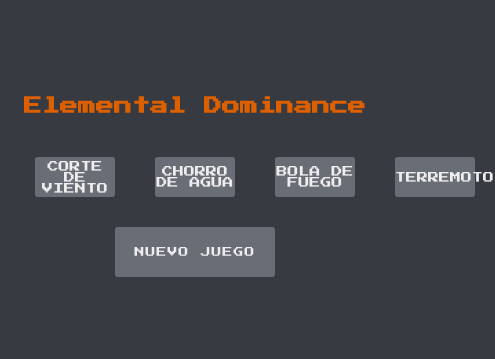
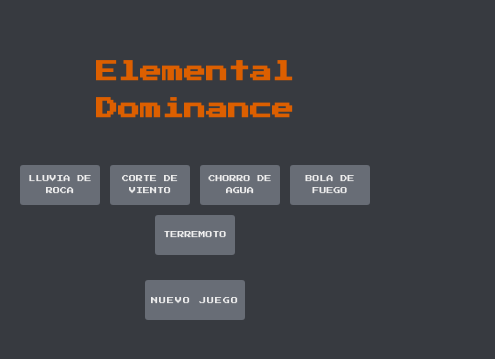
Before and after one commit to frandivCode/Game-Odin, a plain HTML site: page index.html in a window 390 px wide. Shown: the part 241-600 px from the top of the page, 495 px wide, since content can reach past the window. Drawn offline with Linux system fonts and the light colour scheme.

Commit message:
cambios en el mediaquerie

```diff
--- a/styles.css
+++ b/styles.css
@@ -49,6 +49,7 @@ body {
     border-radius: 3px;
     font-family: "Press Start 2P", system-ui;
     margin: 10px 20px;
+    text-align: center;
 }
 
 .btn-choice:hover {
@@ -234,20 +235,27 @@ body {
 
 @media (max-width:425px) {
     .tituloPrincipal {
-        font-size: 18px;
+        font-size: 22px;
+        line-height: 1.7;
         margin: 2rem 0;
+    }
+
+    .contenedorBotones {
+        flex-wrap: wrap;
     }
 
     .btn-choice {
         width: 80px;
         height: 40px;
-        font-size: 11px;
+        font-size: 7px;
+        line-height: 1.8;
+        margin: 5px;
     }
 
-    button {
-        width: 110px;
+    .btn-restart {
+        width: 100px;
         height: 40px;
-        margin: 10px;
-        font-size: 11px;
+        margin: 20px;
+        font-size: 7px;
     }
 }
```
